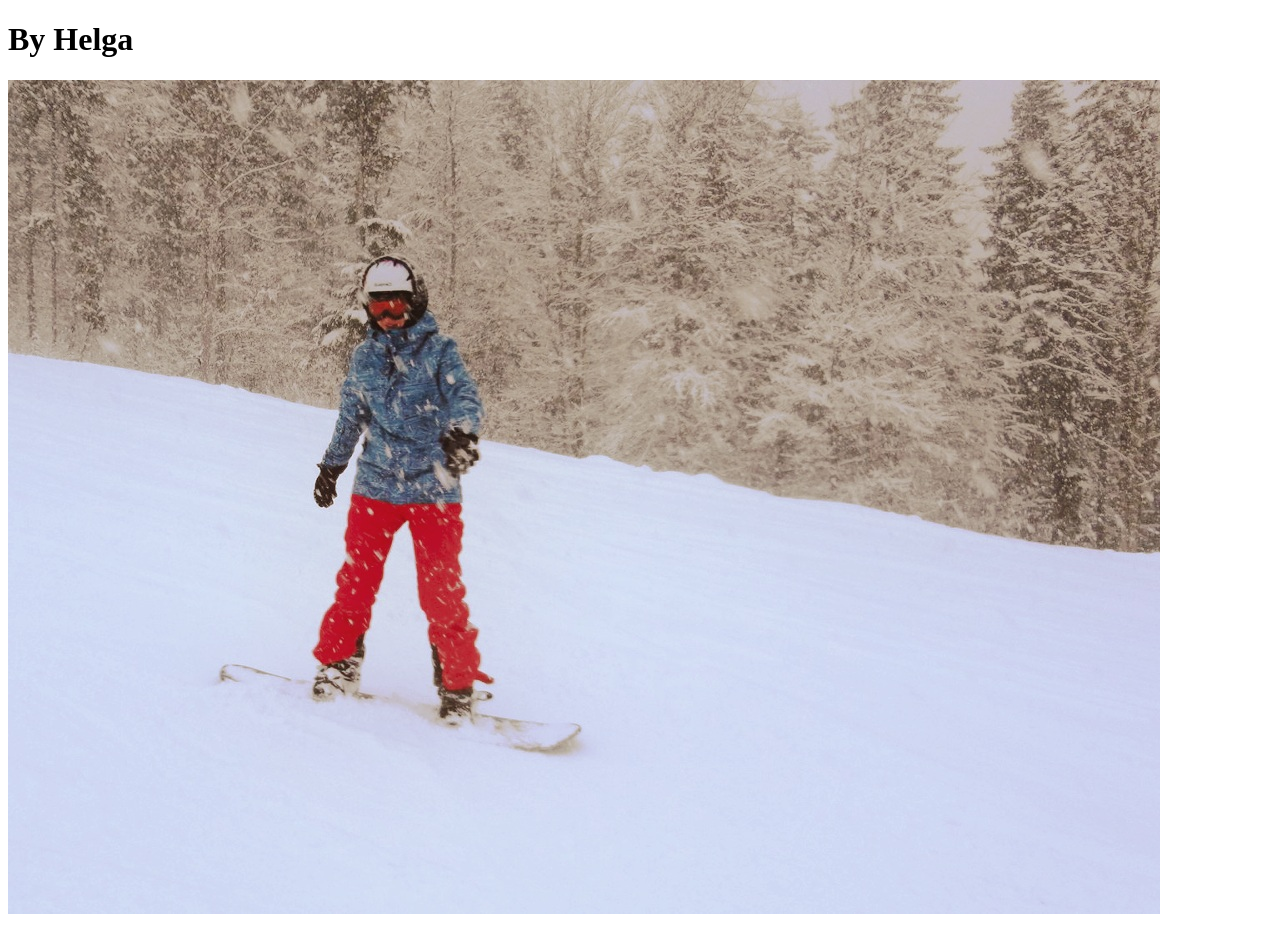
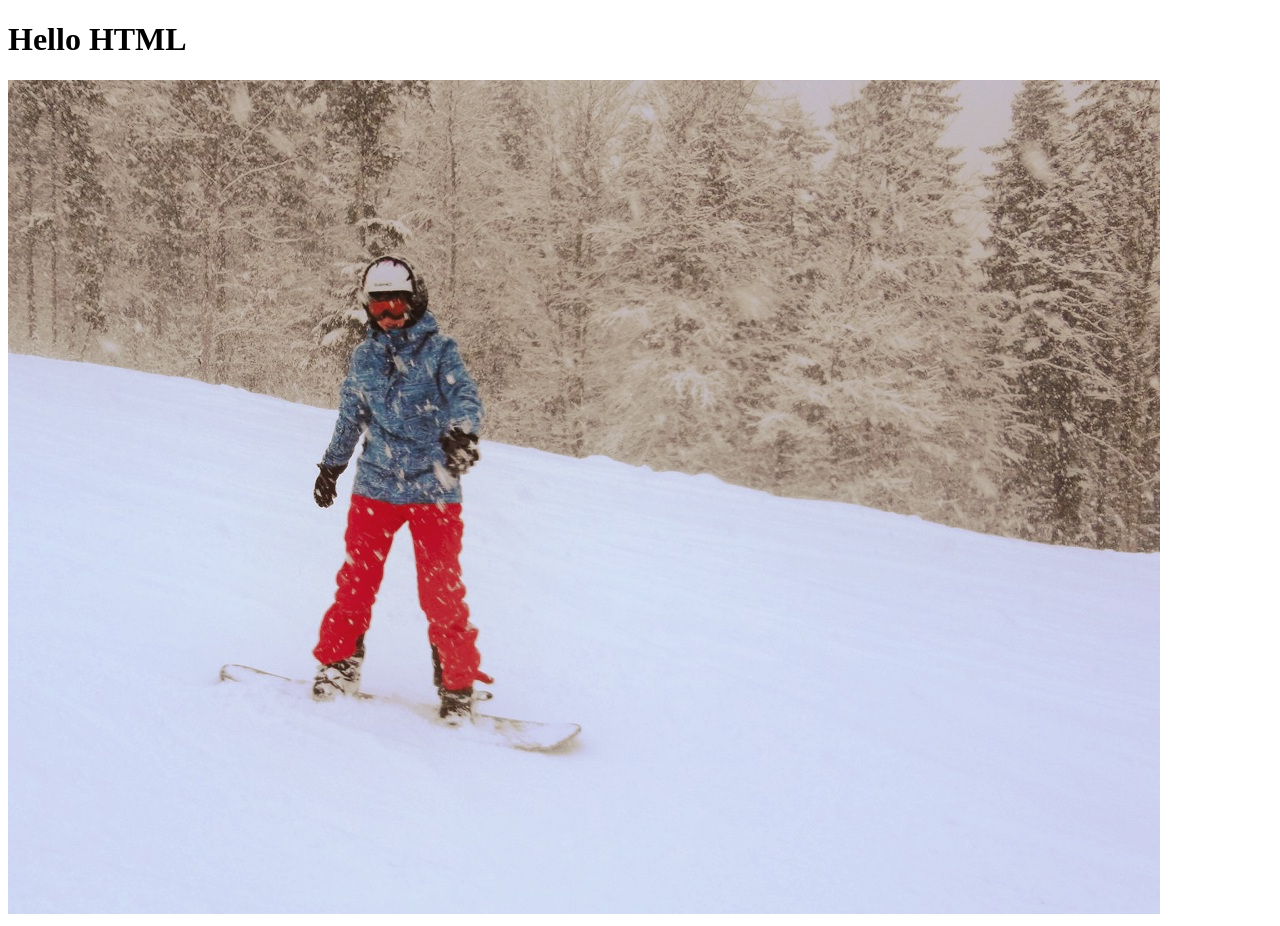
Before and after one commit to VHelgaM/by-helga, a plain HTML site: page index.html in a window 1280 px wide. Drawn offline with Linux system fonts and the light colour scheme.

Commit message:
Sample code

```diff
--- a/index.html
+++ b/index.html
@@ -1,10 +1,12 @@
-<!doctype html>
-<html>
-  <head>
-    <title> By Helga</title>
-  </head>
-  <body>
-    <h1>By Helga</h1>
-    <img src="snow.jpg"alt="SNOW">
-  </body>
+<!DOCTYPE html>
+<html lang="en">
+<head>
+    <meta charset="UTF-8">
+    <meta name="viewport" content="width=device-width, initial-scale=1.0">
+    <title>HTML Sample</title>
+</head>
+<body>
+    <h1>Hello HTML</h1>
+    <img src="img/snow.jpg" alt="snow">
+</body>
 </html>
```
Also changed, not shown: .theia/settings.json (added), img/snow.jpg (renamed from snow.jpg).
